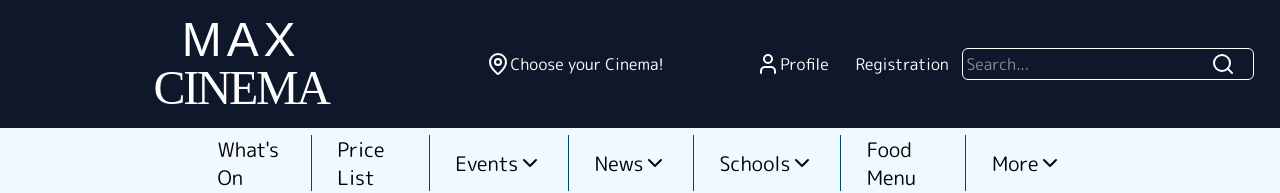
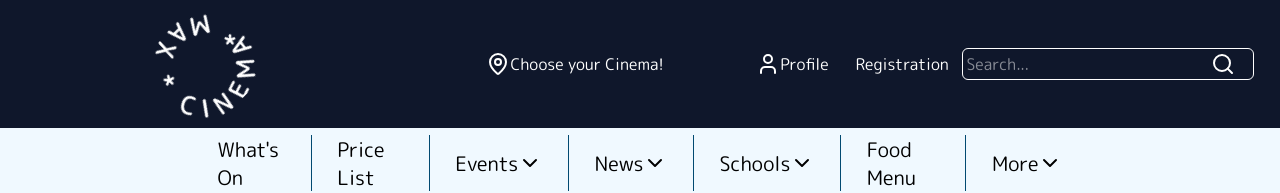
Before and after one commit to bchanowski/ReactCinema, a React (Vite) app: page / in a window 1280 px wide. Shown: the top 193 px of the page. Built offline with nearby package versions, Linux system fonts and the light colour scheme; a web font is replaced by a local one.

Commit message:
Added schedule list data and changed logo to a circular text

```diff
--- /dev/null
+++ b/src/components/Navbar/CircularText.tsx
@@ -0,0 +1,43 @@
+type Props = {
+  text: string;
+  radius?: number;
+  letterSpacing?: number;
+};
+
+const CircularText = ({ text, radius = 100, letterSpacing = 0 }: Props) => {
+  return (
+    <div
+      className="relative inline-flex text-white mt-4 ml-[2svw] md:ml-[12svw] cursor-pointer"
+      style={{ width: radius * 2, height: radius * 2 }}
+    >
+      <svg
+        width={radius * 2}
+        height={radius * 2}
+        viewBox={`0 0 ${radius * 2} ${radius * 2}`}
+        className="block animate-spin"
+        style={{ animationDuration: "15s" }}
+      >
+        <defs>
+          <path
+            id="circlePath"
+            d={`M ${radius}, ${radius} m -${radius}, 0 a ${radius},${radius} 0 1,0 ${
+              radius * 2
+            },0 a ${radius},${radius} 0 1,0 -${radius * 2},0`}
+          />
+        </defs>
+        <text
+          fontSize="24"
+          fill="currentColor"
+          className="font-bold"
+          letterSpacing={letterSpacing}
+        >
+          <textPath href="#circlePath" startOffset="50%" textAnchor="middle">
+            {text}
+          </textPath>
+        </text>
+      </svg>
+    </div>
+  );
+};
+
+export default CircularText;
--- a/src/components/Navbar/Navbar.tsx
+++ b/src/components/Navbar/Navbar.tsx
@@ -1,12 +1,12 @@
 import AccountNav from "./AccountNav";
 import ChooseCinema from "./ChooseCinema";
-import Logo from "./Logo";
+import CircularText from "./CircularText";
 import SearchBar from "./SearchBar";
 
 const Navbar = () => {
   return (
     <div className="flex justify-between shadow-sm shadow-white h-[8rem]">
-      <Logo />
+      <CircularText text="* MAX * CINEMA" radius={50} letterSpacing={10} />
       <div className="flex w-[60%] justify-around items-center h-full mr-[2svw] sm:[12svw] lg:w-[60%] sm:w-[40%]">
         <ChooseCinema />
         <AccountNav />
--- /dev/null
+++ b/src/data/scheduleList.ts
@@ -0,0 +1,86 @@
+export const scheduleList = [
+  {
+    moveieId: "movie1",
+    hours: [
+      ["12:30", "15:30"],
+      ["12:00", "14:30", "18:30"],
+      ["12:30", "17:30"],
+      ["12:30", "15:30", "18:00"],
+      ["11:00", "14:45", "17:00"],
+      ["12:00", "15:00"],
+      ["10:30", "13:30", "16:00"],
+    ],
+  },
+  {
+    moveieId: "movie2",
+    hours: [
+      ["17:00"],
+      ["16:30", "20:30"],
+      ["16:30"],
+      ["16:30", "21:30"],
+      ["16:00", "19:30", "22:00"],
+      ["15:45", "18:30"],
+      ["20:30"],
+    ],
+  },
+  {
+    moveieId: "movie1",
+    hours: [
+      ["12:30", "15:30"],
+      ["12:00", "14:30", "18:30"],
+      ["12:30", "17:30"],
+      ["12:30", "15:30", "18:00"],
+      ["11:00", "14:45", "17:00"],
+      ["12:00", "15:00"],
+      ["10:30", "13:30", "16:00"],
+    ],
+  },
+  {
+    moveieId: "movie1",
+    hours: [
+      ["17:00"],
+      ["16:30", "20:30"],
+      ["16:30"],
+      ["16:30", "21:30"],
+      ["16:00", "19:30", "22:00"],
+      ["15:45", "18:30"],
+      ["20:30"],
+    ],
+  },
+  {
+    moveieId: "movie1",
+    hours: [
+      ["12:30", "15:30"],
+      ["12:00", "14:30", "18:30"],
+      ["12:30", "17:30"],
+      ["12:30", "15:30", "18:00"],
+      ["11:00", "14:45", "17:00"],
+      ["12:00", "15:00"],
+      ["10:30", "13:30", "16:00"],
+    ],
+  },
+  {
+    moveieId: "movie1",
+    hours: [
+      ["17:00"],
+      ["16:30", "20:30"],
+      ["16:30"],
+      ["16:30", "21:30"],
+      ["16:00", "19:30", "22:00"],
+      ["15:45", "18:30"],
+      ["20:30"],
+    ],
+  },
+  {
+    moveieId: "movie1",
+    hours: [
+      ["18:30", "21:00"],
+      [],
+      [],
+      ["18:00", "20:30"],
+      ["21:00"],
+      ["15:30", "20:00"],
+      ["14:45", "18:00", "21:15"],
+    ],
+  },
+];
--- a/src/index.css
+++ b/src/index.css
@@ -25,7 +25,18 @@
     }
   }
   --animate-slideUp: slideUp 0.5s ease-out;
+
+  @keyframes spin {
+  0% {
+    transform: rotate(0deg);
+  }
+  100% {
+    transform: rotate(360deg);
+  }
 }
+}
+
+
 
 html {
   font-family: "M PLUS Rounded 1c", sans-serif;
```
